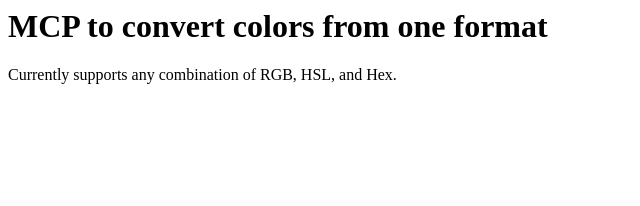
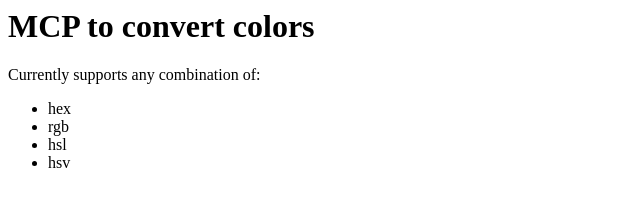
Before and after one commit to MrPolymath/colors-mcp, a website: page public/index.html in a window 1280 px wide. Shown: the whole page, without its empty margins (0-640 px from the left). Drawn offline with Linux system fonts and the light colour scheme.

Commit message:
update html

```diff
--- a/public/index.html
+++ b/public/index.html
@@ -1,3 +1,9 @@
-<h1>MCP to convert colors from one format</h1>
+<h1>MCP to convert colors</h1>
 
-<p>Currently supports any combination of RGB, HSL, and Hex.</p>
+<p>Currently supports any combination of:</p>
+<ul>
+  <li>hex</li>
+  <li>rgb</li>
+  <li>hsl</li>
+  <li>hsv</li>
+</ul>
```
